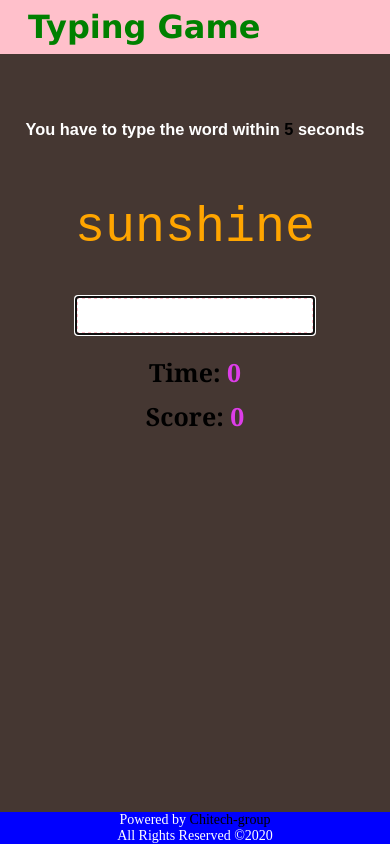
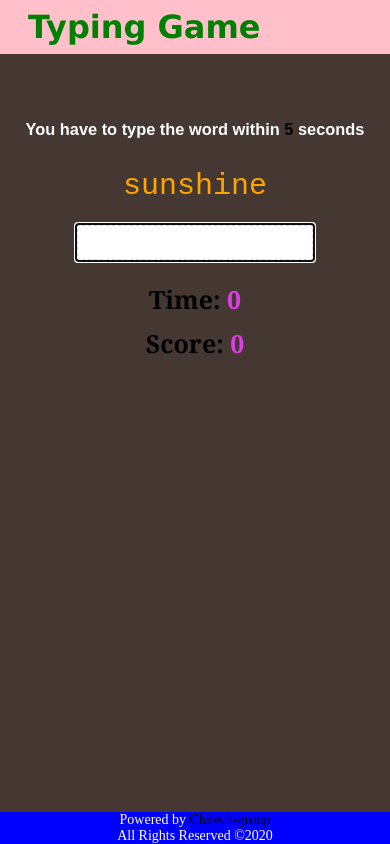
Before and after one commit to Franklin-Ominyi/TYPING-GAME, a plain HTML site: page index.html in a window 390 px wide. Drawn offline with Linux system fonts and the light colour scheme.

Commit message:
media queries

```diff
--- a/style.css
+++ b/style.css
@@ -99,6 +99,14 @@ span {
   #content h3 {
     padding-top: 10px;
   }
+  #content #wordUI {
+    margin: 10px 0;
+    padding-top: 20px;
+    font-size: 30px;
+    color: orange;
+    font-family: 'Courier New', Courier, monospace;
+    font-weight: 500;
+  }
   .footer {
     font-size: 14px;
   }
```
Also changed, not shown: 1 other file.
